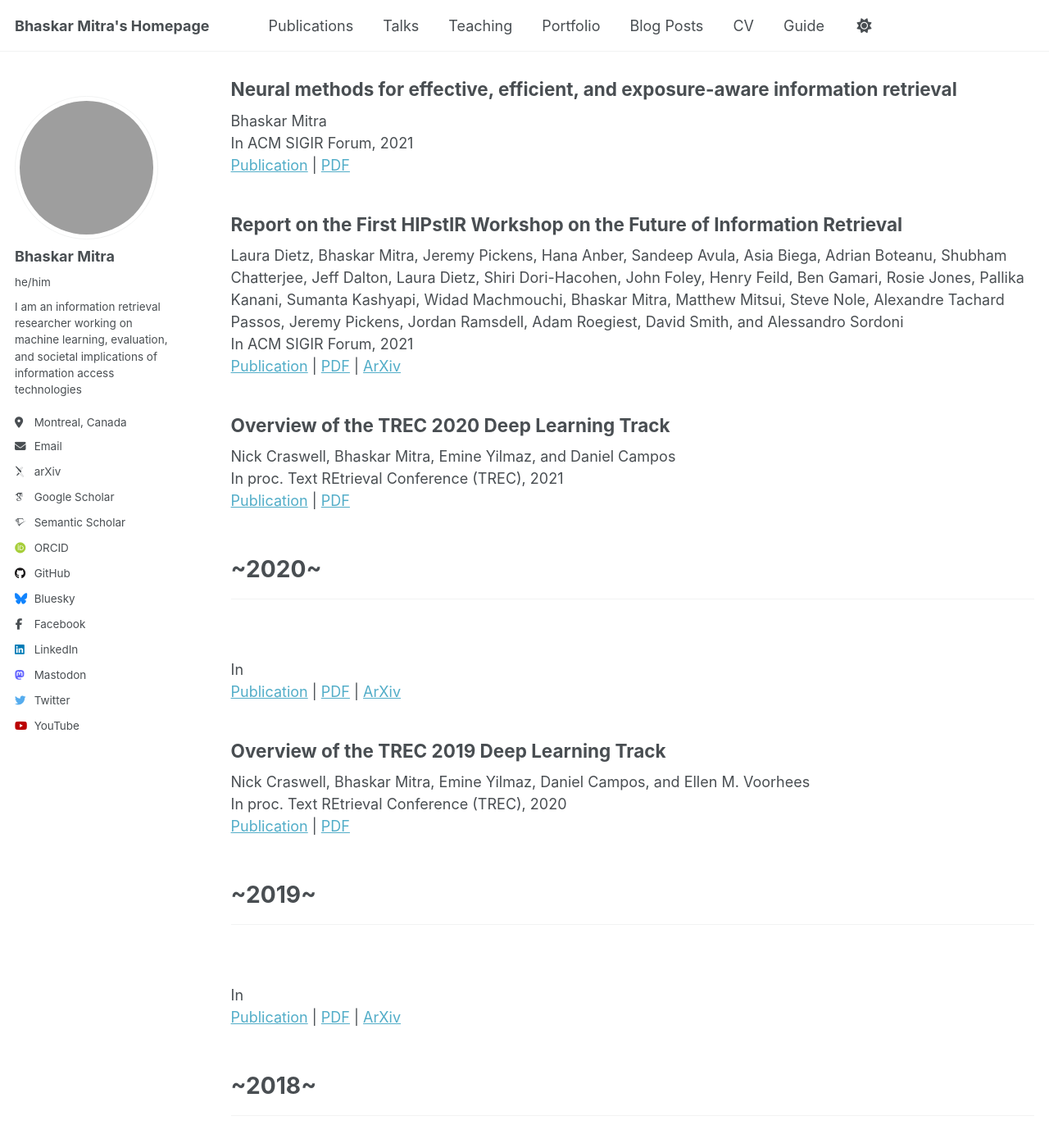
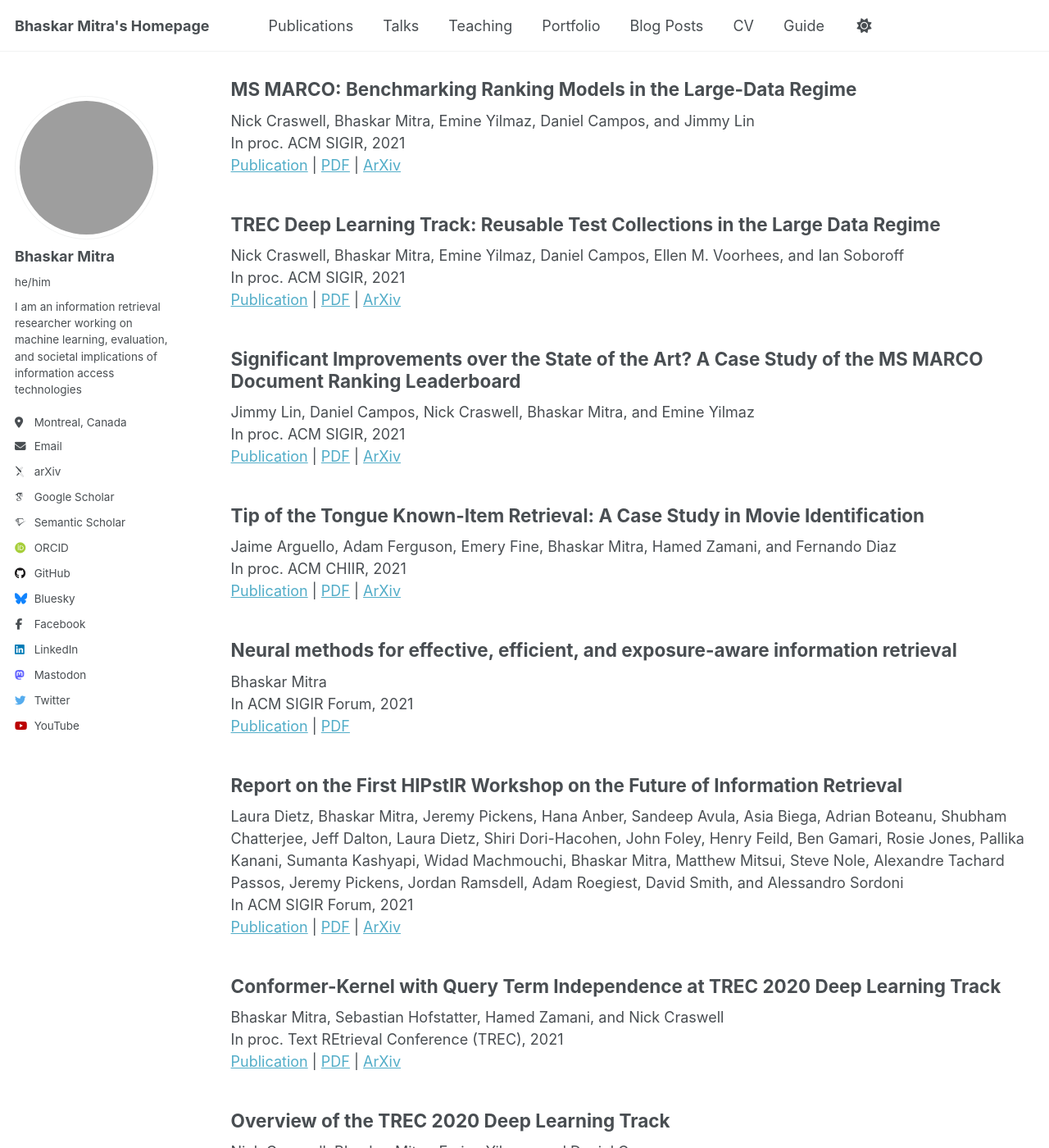
Before and after one commit to bhaskar-mitra/bhaskar-mitra.github.io, a Jekyll site: the page built from _pages/publications.html, in a window 1280 px wide and 1400 px high, scrolled down 9375 px. Shown: the whole window at 82% size. Built offline with Jekyll 4.4.1, drawn with Linux system fonts in a browser that asks for light colours; some web fonts are replaced; grey boxes are pictures that could not be loaded.

Commit message:
Update publications.html

```diff
--- a/_pages/publications.html
+++ b/_pages/publications.html
@@ -333,6 +333,30 @@ author_profile: true
     <a href="https://dl.acm.org/doi/abs/10.1145/3404835.3463049">Publication</a> | <a href="../files/3404835.3463049.pdf">PDF</a> | <a href="https://arxiv.org/abs/2104.09393">ArXiv</a>
   </article>
   <article class="archive__item" itemscope itemtype="http://schema.org/CreativeWork">
+    <h2>MS MARCO: Benchmarking Ranking Models in the Large-Data Regime</h2>
+    Nick Craswell, Bhaskar Mitra, Emine Yilmaz, Daniel Campos, and Jimmy Lin<br/>
+    In proc. ACM SIGIR, 2021<br/>
+    <a href="https://dl.acm.org/doi/10.1145/3404835.3462804">Publication</a> | <a href="../files/3404835.3462804.pdf">PDF</a> | <a href="https://arxiv.org/abs/2105.04021">ArXiv</a>
+  </article>
+  <article class="archive__item" itemscope itemtype="http://schema.org/CreativeWork">
+    <h2>TREC Deep Learning Track: Reusable Test Collections in the Large Data Regime</h2>
+    Nick Craswell, Bhaskar Mitra, Emine Yilmaz, Daniel Campos, Ellen M. Voorhees, and Ian Soboroff<br/>
+    In proc. ACM SIGIR, 2021<br/>
+    <a href="https://dl.acm.org/doi/10.1145/3404835.3463249">Publication</a> | <a href="../files/3404835.3463249.pdf">PDF</a> | <a href="https://arxiv.org/abs/2104.09399">ArXiv</a>
+  </article>
+  <article class="archive__item" itemscope itemtype="http://schema.org/CreativeWork">
+    <h2>Significant Improvements over the State of the Art? A Case Study of the MS MARCO Document Ranking Leaderboard</h2>
+    Jimmy Lin, Daniel Campos, Nick Craswell, Bhaskar Mitra, and Emine Yilmaz<br/>
+    In proc. ACM SIGIR, 2021<br/>
+    <a href="https://dl.acm.org/doi/10.1145/3404835.3463034">Publication</a> | <a href="../files/3404835.3463034.pdf">PDF</a> | <a href="https://arxiv.org/abs/2102.12887">ArXiv</a>
+  </article>
+  <article class="archive__item" itemscope itemtype="http://schema.org/CreativeWork">
+    <h2>Tip of the Tongue Known-Item Retrieval: A Case Study in Movie Identification</h2>
+    Jaime Arguello, Adam Ferguson, Emery Fine, Bhaskar Mitra, Hamed Zamani, and Fernando Diaz<br/>
+    In proc. ACM CHIIR, 2021<br/>
+    <a href="https://dl.acm.org/doi/10.1145/3406522.3446021">Publication</a> | <a href="../files/3406522.3446021.pdf">PDF</a> | <a href="https://arxiv.org/abs/2101.07124">ArXiv</a>
+  </article>
+  <article class="archive__item" itemscope itemtype="http://schema.org/CreativeWork">
     <h2>Neural methods for effective, efficient, and exposure-aware information retrieval</h2>
     Bhaskar Mitra<br/>
     In ACM SIGIR Forum, 2021<br/>
@@ -343,6 +367,12 @@ author_profile: true
     Laura Dietz, Bhaskar Mitra, Jeremy Pickens, Hana Anber, Sandeep Avula, Asia Biega, Adrian Boteanu, Shubham Chatterjee, Jeff Dalton, Laura Dietz, Shiri Dori-Hacohen, John Foley, Henry Feild, Ben Gamari, Rosie Jones, Pallika Kanani, Sumanta Kashyapi, Widad Machmouchi, Bhaskar Mitra, Matthew Mitsui, Steve Nole, Alexandre Tachard Passos, Jeremy Pickens, Jordan Ramsdell, Adam Roegiest, David Smith, and Alessandro Sordoni<br/>
     In ACM SIGIR Forum, 2021<br/>
     <a href="https://dl.acm.org/doi/10.1145/3458553.3458560">Publication</a> | <a href="../files/3458553.3458560.pdf">PDF</a> | <a href="https://arxiv.org/abs/1912.09910">ArXiv</a>
+  </article>
+  <article class="archive__item" itemscope itemtype="http://schema.org/CreativeWork">
+    <h2>Conformer-Kernel with Query Term Independence at TREC 2020 Deep Learning Track</h2>
+    Bhaskar Mitra, Sebastian Hofstatter, Hamed Zamani, and Nick Craswell<br/>
+    In proc. Text REtrieval Conference (TREC), 2021<br/>
+    <a href="https://trec.nist.gov/pubs/trec29/papers/MSAI.DL.pdf">Publication</a> | <a href="../files/MSAI.DL_2020.pdf">PDF</a> | <a href="https://arxiv.org/abs/2011.07368">ArXiv</a>
   </article>
   <article class="archive__item" itemscope itemtype="http://schema.org/CreativeWork">
     <h2>Overview of the TREC 2020 Deep Learning Track</h2>
```
